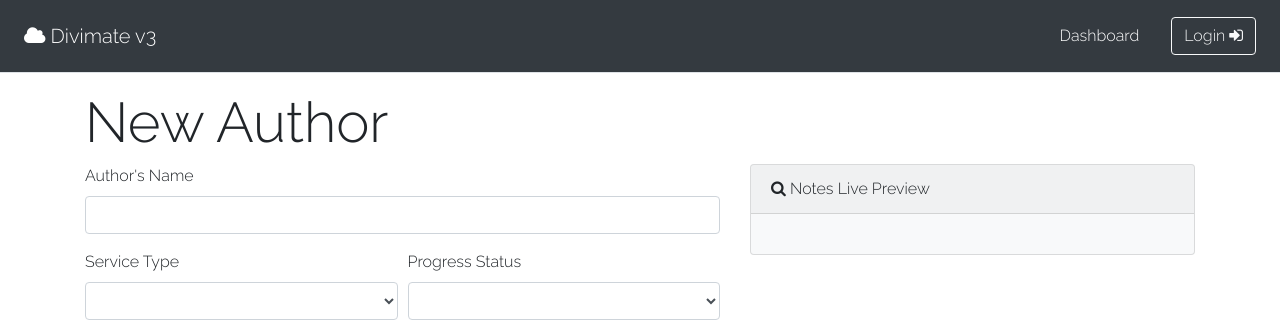
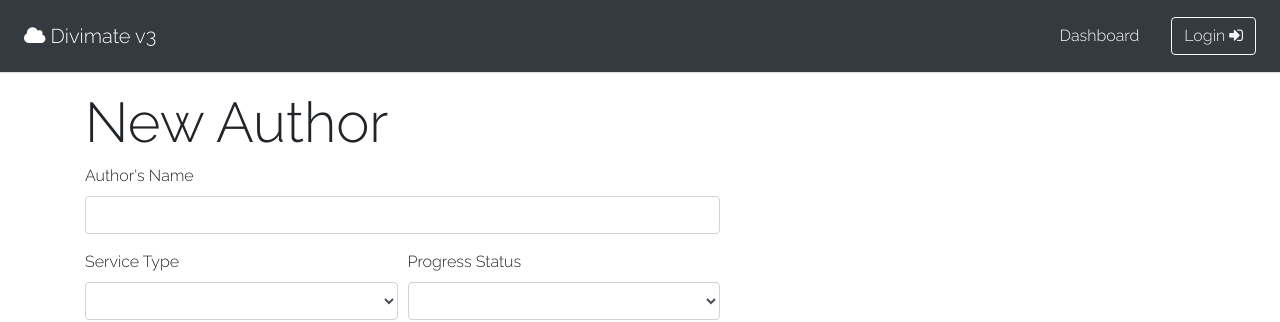
Before and after one commit to stonix26/divimate-vue, a Vue app: page /#/new-author in a window 1280 px wide. Shown: the top 322 px of the page. Built offline with nearby package versions, Linux system fonts and the light colour scheme.

Commit message:
live preview condition

```diff
--- a/src/components/NewAuthor.vue
+++ b/src/components/NewAuthor.vue
@@ -66,7 +66,7 @@
                 </form>
             </div>
             <div class="col-md-5">
-                <div class="card bg-light mb-3">
+                <div v-if="notes" class="card bg-light mb-3">
                     <div class="card-header"><i class="fa fa-search"></i> Notes Live Preview</div>
                     <div class="card-body">
                         <div v-html="notes"></div>
--- a/src/components/UpdateAuthor.vue
+++ b/src/components/UpdateAuthor.vue
@@ -66,7 +66,7 @@
                 </form>
             </div>
             <div class="col-md-5">
-                <div class="card bg-light mb-3">
+                <div v-if="notes" class="card bg-light mb-3">
                     <div class="card-header"><i class="fa fa-search"></i> Notes Live Preview</div>
                     <div class="card-body">
                         <div v-html="notes"></div>
```
